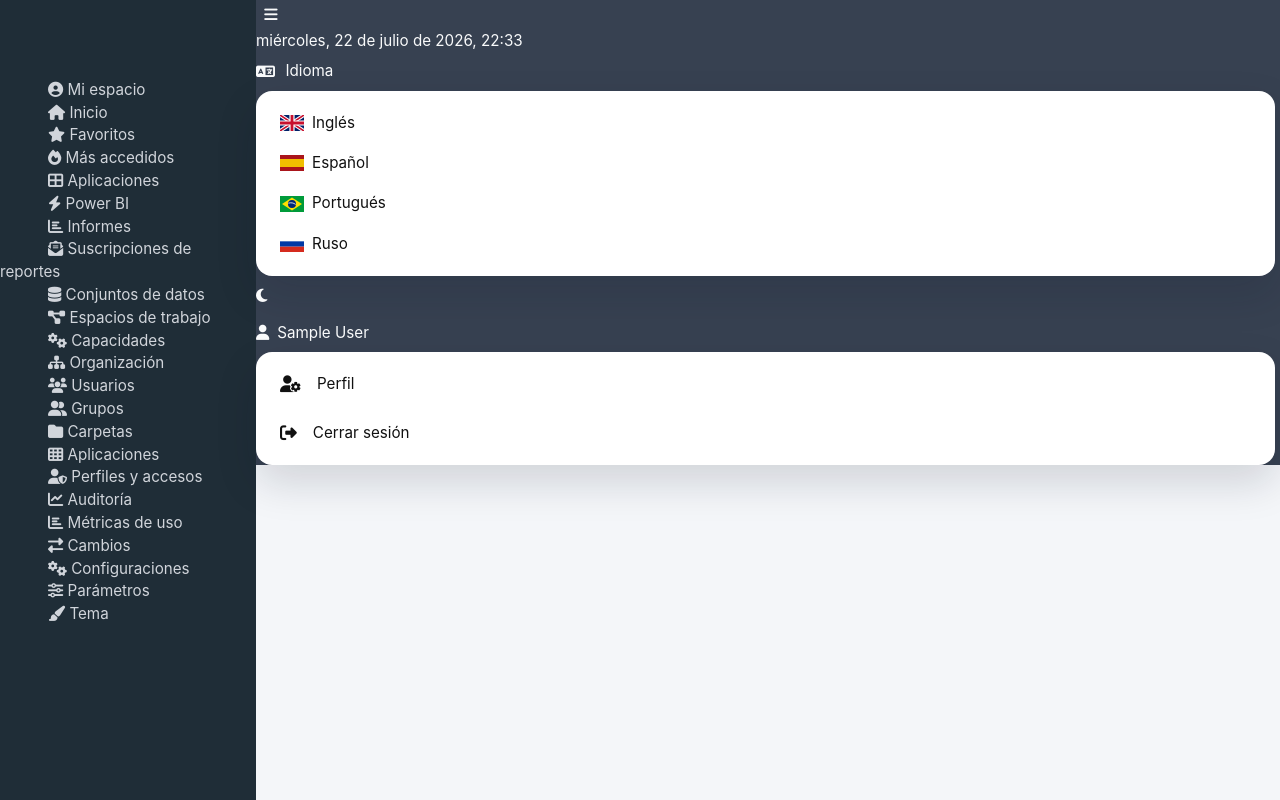
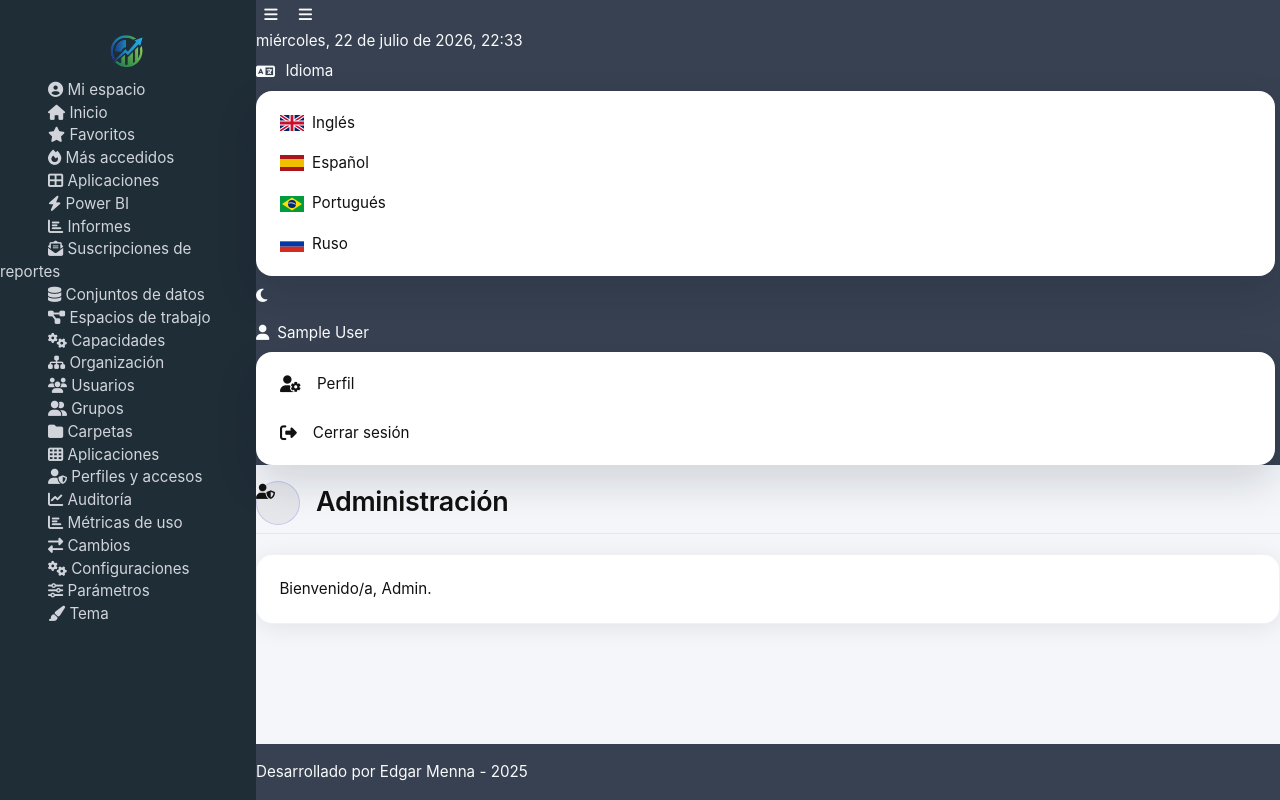
Before and after one commit to edmenn/bireports, a Laravel app: page /admin in a window 1280 px wide. Run offline with Laravel 12, Linux system fonts and the light colour scheme; the visitor is signed in with stand-in values (Sample User, id 1); data comes from the database, SQL or seed files in the repository; style sheets or scripts are compiled from the project's sources; parts of the project's set-up code (start-up, migrations or seed data) failed here and were passed over; some libraries are stand-ins or nearby versions.

Commit message:
fix: restore collapsible branded sidebar layout

```diff
--- a/public/css/tabler-bridge.css
+++ b/public/css/tabler-bridge.css
@@ -5,8 +5,11 @@
 html, body, .page { min-height: 100%; }
 body.app-shell { overflow-x: hidden; }
 .app-sidebar { top: 0; height: 100vh; background: var(--app-menu-bg, #182433); color: var(--app-menu-text, #dce1e7); }
-.app-sidebar .navbar-brand { min-height: var(--app-navbar-h, 56px); justify-content: flex-start; gap: .75rem; padding-inline: 1rem; }
-.app-sidebar .navbar-brand-image { max-width: 9rem; max-height: 2.5rem; object-fit: contain; }
+.app-sidebar .navbar-brand { display: flex !important; min-height: var(--app-navbar-h, 56px); justify-content: center; gap: .75rem; padding: .375rem 1rem !important; }
+.app-sidebar .navbar-brand-image { display: block; width: auto; max-width: calc(100% - 2rem); max-height: calc(var(--app-navbar-h, 56px) - .75rem); margin: 0; object-fit: contain; }
+.app-sidebar .brand-logo-full,
+.app-sidebar .brand-logo-compact { width: var(--brand-width) !important; height: var(--brand-height) !important; }
+.app-sidebar .brand-logo-compact { display: none; }
 .app-sidebar .brand-text { color: var(--app-menu-text, #fff); font-weight: 700; overflow: hidden; text-overflow: ellipsis; }
 .app-sidebar .nav-link { color: var(--app-menu-text, #dce1e7); border-radius: .5rem; margin: .125rem .5rem; }
 .app-sidebar .nav-link:hover,
@@ -14,12 +17,12 @@ body.app-shell { overflow-x: hidden; }
 .app-sidebar .nav-item.active > .nav-link { background: var(--app-highlight-bg, rgba(255,255,255,.12)); color: var(--app-highlight-text, #fff) !important; }
 .app-sidebar .nav-link-icon { width: 1.75rem; min-width: 1.75rem; text-align: center; }
 .app-sidebar .collapse .nav-link { padding-left: 2.5rem; }
-.app-header { min-height: var(--app-navbar-h, 56px); background: var(--app-navbar-bg, #374151); color: var(--app-navbar-text, #fff); border-radius: 0; }
+.app-header { position: sticky; top: 0; right: 0; z-index: 1030; min-height: var(--app-navbar-h, 56px); background: var(--app-navbar-bg, #374151); color: var(--app-navbar-text, #fff); border-radius: 0; }
 .app-header .nav-link, .app-header .btn-link { color: var(--app-navbar-text, #fff); }
-.page-wrapper { background: var(--app-main-bg, var(--tblr-body-bg)); color: var(--app-main-text, var(--tblr-body-color)); min-width: 0; min-height: 100vh; border-radius: 0; }
-.page-body { padding: 0 0 1.5rem; }
+.page-wrapper { display: flex; flex-direction: column; background: var(--app-main-bg, var(--tblr-body-bg)); color: var(--app-main-text, var(--tblr-body-color)); min-width: 0; min-height: 100vh; padding-bottom: 0; border-radius: 0; }
+.page-body { flex: 1 0 auto; padding: 0 0 1.5rem; }
 .content-header { padding: 1rem 0 .5rem; }
-.main-footer { position: static; background: var(--app-navbar-bg, #374151); color: var(--app-navbar-text, #fff); border: 0; border-radius: 0; min-height: 3.5rem; display: flex; align-items: center; }
+.main-footer { position: static; flex: 0 0 var(--app-navbar-h, 56px); margin-top: auto; background: var(--app-navbar-bg, #374151); color: var(--app-navbar-text, #fff); border: 0; border-radius: 0; min-height: var(--app-navbar-h, 56px); display: flex; align-items: center; }
 .card { background: var(--app-card-bg, var(--tblr-bg-surface)); color: var(--app-card-text, var(--tblr-body-color)); border-color: var(--pbd-card-border, var(--tblr-border-color)); }
 .card-header, .card-footer { background: var(--app-card-alt-bg, transparent); color: inherit; }
 .btn-primary { --tblr-btn-bg: var(--app-btn-bg, var(--tblr-primary)); --tblr-btn-border-color: var(--app-btn-bg, var(--tblr-primary)); --tblr-btn-hover-bg: var(--app-btn-hover, var(--tblr-primary-darken)); }
@@ -51,11 +54,19 @@ body.dark-mode .form-select,
 body.dark-mode .input-group-text { background-color: #111827; color: #e5e7eb; border-color: #4b5563; }
 body.dark-mode .text-muted { color: #9ca3af !important; }
 @media (min-width: 992px) {
-  .app-sidebar { width: var(--app-sidebar-width); }
+  body.sidebar-compact { --app-sidebar-width: 4.5rem; }
+  .app-sidebar.navbar-vertical.navbar-expand-lg { width: var(--app-sidebar-width) !important; }
   .app-sidebar > .container-fluid > .navbar-collapse,
   .app-sidebar > .container-fluid > .navbar-collapse * { visibility: visible; }
-  .page-wrapper { margin-left: var(--app-sidebar-width); }
-  .app-header { left: var(--app-sidebar-width); }
+  .app-sidebar.navbar-vertical.navbar-expand-lg ~ .page-wrapper { margin-left: var(--app-sidebar-width) !important; }
+  .app-header { left: 0 !important; }
+  body.sidebar-compact .app-sidebar .brand-logo-full { display: none; }
+  body.sidebar-compact .app-sidebar .brand-logo-compact { display: block; width: var(--brand-width) !important; height: var(--brand-height) !important; max-width: var(--brand-width) !important; max-height: var(--brand-height) !important; }
+  body.sidebar-compact .app-sidebar .nav-link-title,
+  body.sidebar-compact .app-sidebar .nav-link-toggle { display: none; }
+  body.sidebar-compact .app-sidebar .nav-link { justify-content: center; padding-inline: .625rem; }
+  body.sidebar-compact .app-sidebar .nav-link-icon { margin: 0; }
+  body.sidebar-compact .app-sidebar .nav-item > .collapse { display: none !important; }
 }
 @media (max-width: 991.98px) {
   .app-sidebar { width: 0; min-width: 0; height: 0; overflow: visible; }
--- a/public/js/menu-state.js
+++ b/public/js/menu-state.js
@@ -1,4 +1,19 @@
 (() => {
+  const body = document.body;
+  const sizeToggle = document.getElementById('sidebar-size-toggle');
+  const compactKey = 'app:sidebar:compact';
+  const setCompact = (compact) => {
+    body.classList.toggle('sidebar-compact', compact);
+    sizeToggle?.setAttribute('aria-pressed', compact ? 'true' : 'false');
+  };
+
+  try { setCompact(localStorage.getItem(compactKey) === '1'); } catch (_) {}
+  sizeToggle?.addEventListener('click', () => {
+    const compact = !body.classList.contains('sidebar-compact');
+    setCompact(compact);
+    try { localStorage.setItem(compactKey, compact ? '1' : '0'); } catch (_) {}
+  });
+
   const key = 'app:sidebar:openGroups';
   const groups = Array.from(document.querySelectorAll('#app-sidebar-menu .collapse[id]'));
   if (!groups.length || typeof bootstrap === 'undefined') return;
--- a/resources/lang/en/menu.php
+++ b/resources/lang/en/menu.php
@@ -4,6 +4,7 @@ return [
     'search' => 'Search',
     'navigation_label' => 'Main navigation',
     'toggle_navigation' => 'Toggle navigation',
+    'toggle_sidebar_size' => 'Toggle sidebar width',
     'nav' => [
         'portal' => 'My Space',
         'portal_home' => 'Home',
--- a/resources/lang/es/menu.php
+++ b/resources/lang/es/menu.php
@@ -4,6 +4,7 @@ return [
     'search' => 'Buscar',
     'navigation_label' => 'Navegación principal',
     'toggle_navigation' => 'Mostrar u ocultar navegación',
+    'toggle_sidebar_size' => 'Alternar ancho del menú lateral',
     'nav' => [
         'portal' => 'Mi espacio',
         'portal_home' => 'Inicio',
--- a/resources/lang/pt/menu.php
+++ b/resources/lang/pt/menu.php
@@ -18,6 +18,7 @@ return [
     'search' => 'Pesquisar',
     'navigation_label' => 'Navegação principal',
     'toggle_navigation' => 'Mostrar ou ocultar navegação',
+    'toggle_sidebar_size' => 'Alternar largura do menu lateral',
     'nav' => [
         'portal' => 'Meu espaço',
         'portal_home' => 'Início',
--- a/resources/lang/ru/menu.php
+++ b/resources/lang/ru/menu.php
@@ -4,6 +4,7 @@ return [
     'search' => 'Поиск',
     'navigation_label' => 'Основная навигация',
     'toggle_navigation' => 'Показать или скрыть навигацию',
+    'toggle_sidebar_size' => 'Изменить ширину бокового меню',
     'nav' => [
         'portal' => 'Мое пространство',
         'portal_home' => 'Главная',
--- a/resources/views/layouts/app.blade.php
+++ b/resources/views/layouts/app.blade.php
@@ -4,8 +4,12 @@
     $isDark = optional(auth()->user())->theme === 'dark' || session('theme') === 'dark';
     $theme = is_array($appCfg?->theme_config) ? $appCfg->theme_config : (json_decode((string) $appCfg?->theme_config, true) ?: []);
     $title = $appCfg?->site_title ?: config('app.name', 'BI Portal');
-    $logo = $appCfg?->site_logo_path ? Storage::disk('public')->url($appCfg->site_logo_path) : null;
+    $logo = $appCfg?->site_logo_path ? Storage::disk('public')->url($appCfg->site_logo_path) : asset('favicon.ico');
     $compactLogo = $appCfg?->site_logo_compact_path ? Storage::disk('public')->url($appCfg->site_logo_compact_path) : $logo;
+    $logoWidth = max(16, (int) ($appCfg?->site_logo_width ?: 120));
+    $logoHeight = max(16, (int) ($appCfg?->site_logo_height ?: 40));
+    $compactLogoWidth = max(16, (int) ($appCfg?->site_logo_compact_width ?: 40));
+    $compactLogoHeight = max(16, (int) ($appCfg?->site_logo_compact_height ?: 40));
     $favicon = $appCfg?->site_favicon_path ? Storage::disk('public')->url($appCfg->site_favicon_path) : asset('favicon.ico');
     $nextTheme = $isDark ? 'light' : 'dark';
 @endphp
@@ -31,7 +35,8 @@
                 <span class="navbar-toggler-icon"></span>
             </button>
             <a class="navbar-brand navbar-brand-autodark brand-link" href="{{ route('portal.index') }}">
-                @if($logo)<img src="{{ $logo }}" alt="{{ $title }}" class="navbar-brand-image brand-image">@endif
+                <img src="{{ $logo }}" alt="{{ $title }}" class="navbar-brand-image brand-image brand-logo-full" style="--brand-width:{{ $logoWidth }}px;--brand-height:{{ $logoHeight }}px">
+                <img src="{{ $compactLogo }}" alt="" class="navbar-brand-image brand-image brand-logo-compact" style="--brand-width:{{ $compactLogoWidth }}px;--brand-height:{{ $compactLogoHeight }}px">
                 <span class="brand-text">{{ $title }}</span>
             </a>
             <div class="collapse navbar-collapse" id="app-sidebar-menu">
@@ -48,6 +53,7 @@
         <header class="navbar navbar-expand-md app-header main-header d-print-none">
             <div class="container-fluid">
                 <button class="btn btn-icon d-lg-none" type="button" data-bs-toggle="collapse" data-bs-target="#app-sidebar-menu" aria-label="{{ __('menu.toggle_navigation') }}"><i class="fas fa-bars"></i></button>
+                <button class="btn btn-icon d-none d-lg-inline-flex" id="sidebar-size-toggle" type="button" aria-label="{{ __('menu.toggle_sidebar_size') }}" aria-pressed="false"><i class="fas fa-bars"></i></button>
                 <div class="navbar-nav flex-row order-md-last ms-auto align-items-center gap-1">
                     <span id="navbar-current-datetime" class="nav-link d-none d-xl-flex" data-locale="{{ str_replace('_', '-', app()->getLocale()) }}"></span>
                     <div class="nav-item dropdown">
```
